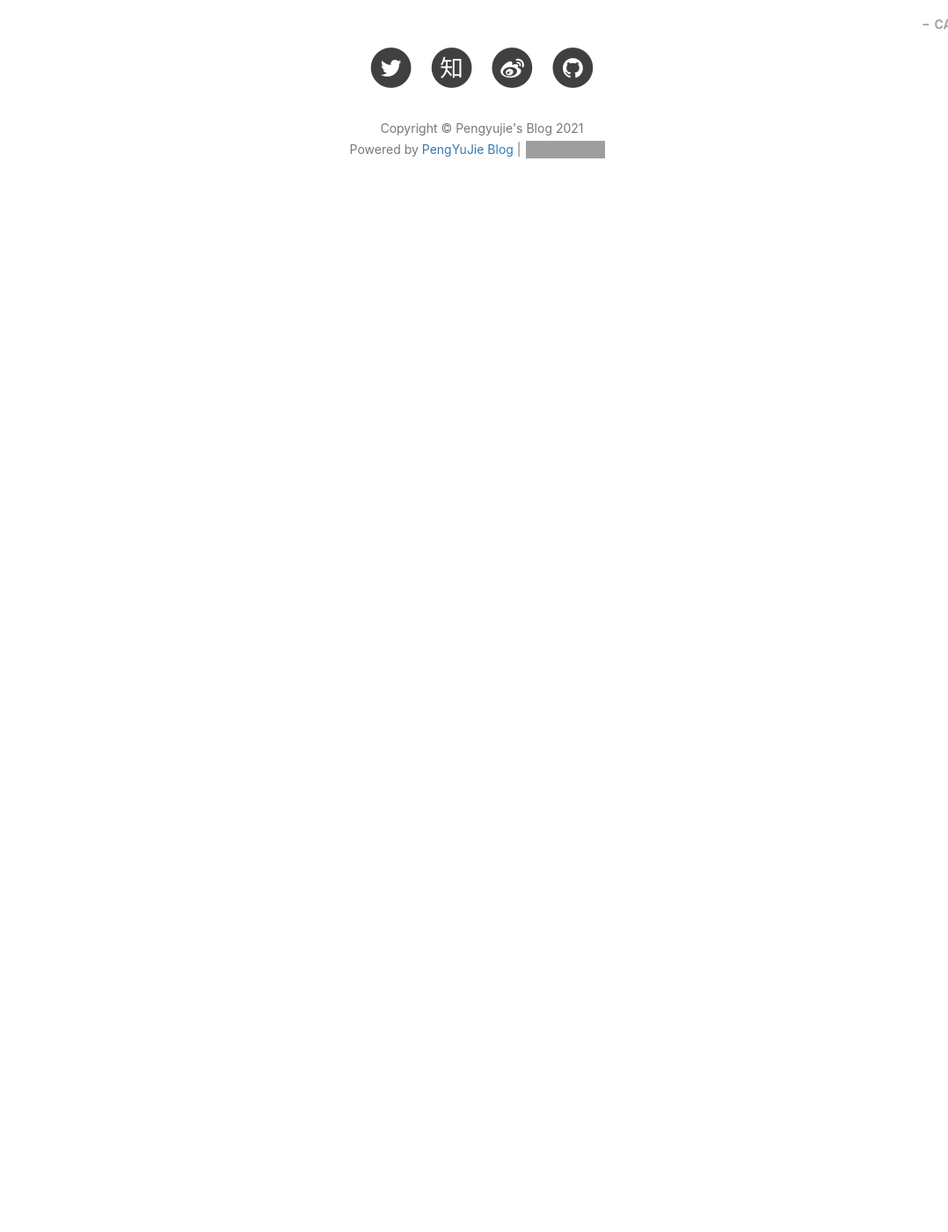
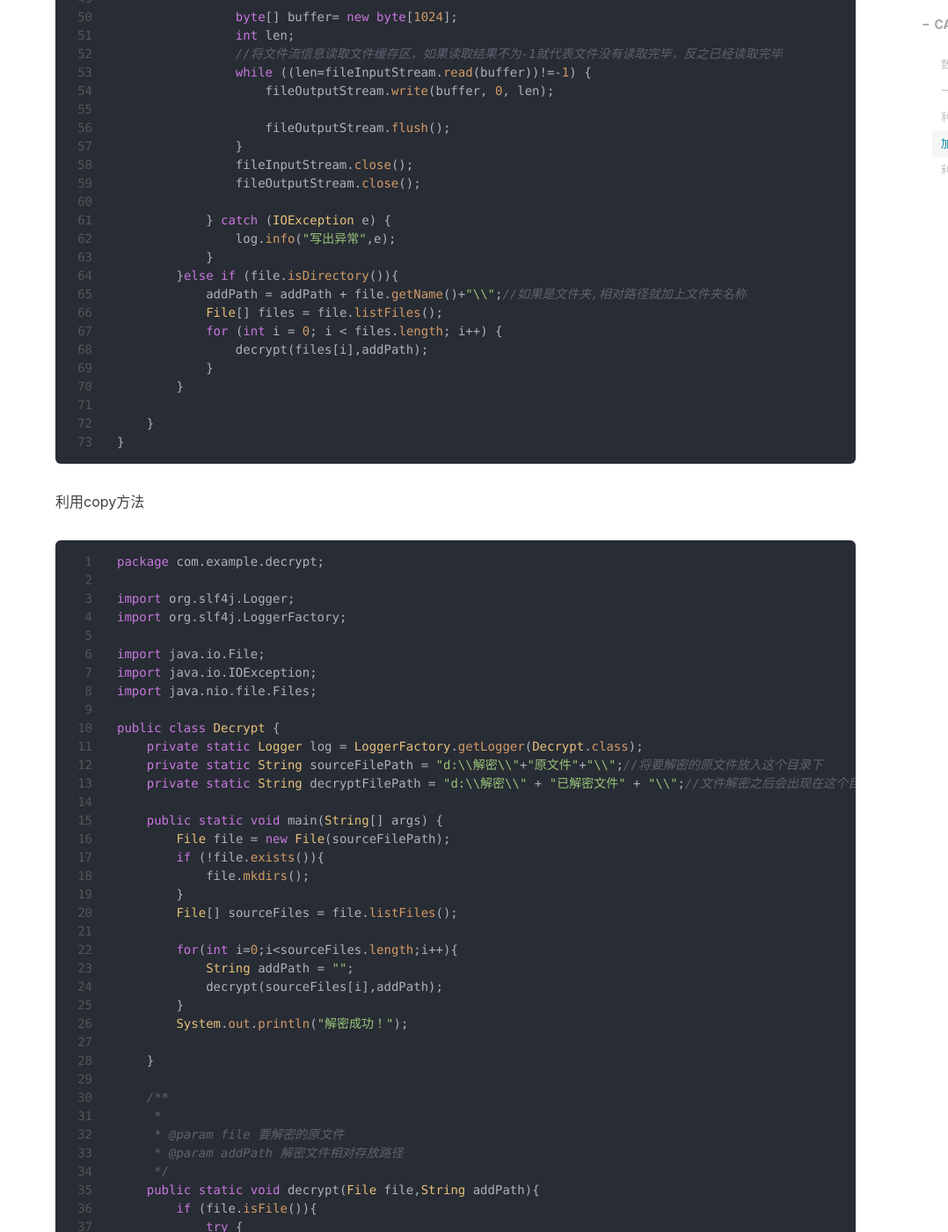
Before and after one commit to pengyujie99/pengyujie99, a Jekyll site: the page built from _posts/read_sf_lf/2021-11-06-一些小工具类的方法.md, in a window 1280 px wide and 1400 px high, scrolled down 3093 px. Shown: the whole window at 88% size, without its empty margins (202-1280 px from the left). Built offline with Jekyll 4.4.1, drawn with Linux system fonts in a browser that asks for light colours; nearby versions of some CDN libraries; comment, search, counter and statistics services are not loaded; before the commit the page ends 3367 px from its top, so only the background shows below that; some of the changed text lies outside the part shown; grey boxes are pictures that could not be loaded.

Commit message:
20211223

````diff
--- a/_posts/hidden/2021-12-23-task_浦发项目.markdown
+++ b/_posts/hidden/2021-12-23-task_浦发项目.markdown
@@ -229,7 +229,7 @@ public class PufaReceiptUtil {
             if (detailSynBean==null || detailSynBean.size()<1){
                 return;
             }
-            BufferedWriter bw = new BufferedWriter(new FileWriter(f));
+            BufferedWriter bw = new BufferedWriter(new OutputStreamWriter(new FileOutputStream(f, true),"GBK"));
             for (MerchantInfoSynBean bean : detailSynBean) {
                 StringBuffer content = new StringBuffer();
                 content.append(bean.getMerchantno());//内部商户号
@@ -359,7 +359,7 @@ public class PufaReceiptUtil {
             if (merchants==null || merchants.size()<1){
                 return;
             }
-            BufferedWriter bw = new BufferedWriter(new FileWriter(f));
+            BufferedWriter bw = new BufferedWriter(new OutputStreamWriter(new FileOutputStream(f, true),"GBK"));
 
             for (MerchantInfoSynOtherBean merchant : merchants) {
                 int pageSize = 50000;//查询大小
@@ -488,7 +488,7 @@ public class PufaReceiptUtil {
             if (merchants==null || merchants.size()<1){
                 return;
             }
-            BufferedWriter bw = new BufferedWriter(new FileWriter(f));
+            BufferedWriter bw = new BufferedWriter(new OutputStreamWriter(new FileOutputStream(f, true),"GBK"));
             for (MerchantInfoSynOtherBean merchant : merchants) {
                 List<FundSettlementSynBean> detailSynBean = merchantService.findSettlementSynBean(yesterday,merchant.getMerchantid());
                 if (detailSynBean == null || detailSynBean.size() < 1) {
--- a/_posts/read_sf_lf/2021-11-06-一些小工具类的方法.md
+++ b/_posts/read_sf_lf/2021-11-06-一些小工具类的方法.md
@@ -12,7 +12,19 @@ tags:
 
 
 
-数组对象化
+#### 数组对象化
+
+前端传过来的parms
+
+~~~jsp
+		   aoData.push( { "name": "agentname", "value": $.trim($("#agentname1").val())} );
+		   aoData.push( { "name": "regionalagentname", "value": $("#regionalagentname").val()} );
+		   aoData.push( { "name": "timelyswitch", "value": $("#timelyswitch").val()} );
+		   aoData.push( { "name": "provincecode", "value": $("#merchantprovince").find(" option:selected").attr("code")} );
+		   aoData.push( { "name": "citycode", "value": $("#merchantcity").find(" option:selected").attr("code")} );
+~~~
+
+
 
 ```java
 List<JSONParam> list = Arrays.asList(params);//将数组转为 list然后通过 parm将其对象化
@@ -27,7 +39,7 @@ for (JSONParam param : list) {
 
 
 
-一个对象 输出打印(利用反射)
+#### 一个对象 输出打印(利用反射)
 
 ~~~java
 Class<? extends YunyingManagerBaseBean> aClass = updateOneById.getClass();
@@ -46,7 +58,7 @@ Class<? extends YunyingManagerBaseBean> aClass = updateOneById.getClass();
 
 
 
-利用BigDecimal进行计算（保留格式小数点后二位）
+#### 利用BigDecimal进行计算（保留格式小数点后二位）
 
 ~~~java
 
@@ -63,57 +75,208 @@ public static String spdValue(String platform_debitcard_top_fee){
 
 
 
-关于加密软件加密的问题，当你用程序生成文件是不会进行加密的（部分加密软件），这时候可以利用程序将文件复制一份即可解决加密问题。代码如下：
+#### 加密软件解密
+
+关于加密软件加密的问题，当你用程序生成文件是不会进行加密的（部分加密软件），这时候可以利用程序将文件复制一份即可解决加密问题。二种方式
+
+代码如下：
+
+利用io流
 
 ~~~java
-package com.example.jiami;
+package com.example.decrypt;
 
-import lombok.extern.slf4j.Slf4j;
-import java.io.*;
+import org.slf4j.Logger;
+import org.slf4j.LoggerFactory;
 
-@Slf4j
-public class JieMi {
+import java.io.File;
+import java.io.FileInputStream;
+import java.io.FileOutputStream;
+import java.io.IOException;
+
+public class DecryptIO {
+    private static Logger log = LoggerFactory.getLogger(DecryptIO.class);
+    private static String sourceFilePath = "d:\\解密\\"+"原文件"+"\\";//将要解密的原文件放入这个目录下
+    private static String decryptFilePath = "d:\\解密\\" + "已解密文件" + "\\";//文件解密之后会出现在这个目录下
     public static void main(String[] args) {
-        String sourceFilePath = "d:\\解密\\"+"原文件"+"\\";//将要解密的原文件放入这个目录下
-        String path = "d:\\解密\\" + "已解密文件" + "\\";//文件解密之后会出现在这个目录下
+
         File file = new File(sourceFilePath);
         if (!file.exists()){
             file.mkdirs();
         }
         File[] sourceFiles = file.listFiles();
         for(int i=0;i<sourceFiles.length;i++){
-            if (sourceFiles[i].isFile()){
-                try {
-                    FileInputStream fileInputStream = new FileInputStream(sourceFiles[i]);
-                    File pathFile = new File(path);
-                    File newFile = new File(path+sourceFiles[i].getName());
-                    if (!pathFile.exists()){
-                        pathFile.mkdirs();
-                    }
-                    if (!newFile.exists()){
-                        newFile.createNewFile();
-                    }
-                    //新文件输出流
-                    FileOutputStream fileOutputStream = new FileOutputStream(newFile);
+            String addPath = "";
+            decrypt(sourceFiles[i],addPath);//解密文件
+        }
+        System.out.println("解密完成");
+    }
 
-                    byte[] buffer= new byte[1024];
-                    int len;
-                    //将文件流信息读取文件缓存区，如果读取结果不为-1就代表文件没有读取完毕，反之已经读取完毕
-                    while ((len=fileInputStream.read(buffer))!=-1) {
-                        fileOutputStream.write(buffer, 0, len);
+    /**
+     *
+     * @param file 要解密的原文件
+     * @param addPath 解密文件相对存放路径
+     */
+    public static void decrypt(File file,String addPath ){
+        if (file.isFile()){
+            try {
+                FileInputStream fileInputStream = new FileInputStream(file);
 
-                        fileOutputStream.flush();
+            File pathFile = new File(decryptFilePath+addPath);//解密文件绝对存放路径
+            File newFile = new File(decryptFilePath+addPath+file.getName());//解密文件
+                if (!pathFile.exists()){
+                    pathFile.mkdirs();
+                }
+                if (!newFile.exists()){
+                    newFile.createNewFile();
+                }
+                //新文件输出流
+                FileOutputStream fileOutputStream = new FileOutputStream(newFile);
 
-                    }
-                    fileInputStream.close();
-                    fileOutputStream.close();
-                    System.out.println("SUCCESS!");
-                } catch (IOException e) {
-                    log.info("解密异常",e);
+                byte[] buffer= new byte[1024];
+                int len;
+                //将文件流信息读取文件缓存区，如果读取结果不为-1就代表文件没有读取完毕，反之已经读取完毕
+                while ((len=fileInputStream.read(buffer))!=-1) {
+                    fileOutputStream.write(buffer, 0, len);
+
+                    fileOutputStream.flush();
                 }
+                fileInputStream.close();
+                fileOutputStream.close();
 
+            } catch (IOException e) {
+                log.info("写出异常",e);
+            }
+        }else if (file.isDirectory()){
+            addPath = addPath + file.getName()+"\\";//如果是文件夹,相对路径就加上文件夹名称
+            File[] files = file.listFiles();
+            for (int i = 0; i < files.length; i++) {
+                decrypt(files[i],addPath);
             }
         }
-        }
+
+    }
 }
 ~~~
+
+利用copy方法
+
+~~~java
+package com.example.decrypt;
+
+import org.slf4j.Logger;
+import org.slf4j.LoggerFactory;
+
+import java.io.File;
+import java.io.IOException;
+import java.nio.file.Files;
+
+public class Decrypt {
+    private static Logger log = LoggerFactory.getLogger(Decrypt.class);
+    private static String sourceFilePath = "d:\\解密\\"+"原文件"+"\\";//将要解密的原文件放入这个目录下
+    private static String decryptFilePath = "d:\\解密\\" + "已解密文件" + "\\";//文件解密之后会出现在这个目录下
+
+    public static void main(String[] args) {
+        File file = new File(sourceFilePath);
+        if (!file.exists()){
+            file.mkdirs();
+        }
+        File[] sourceFiles = file.listFiles();
+
+        for(int i=0;i<sourceFiles.length;i++){
+            String addPath = "";
+            decrypt(sourceFiles[i],addPath);
+        }
+        System.out.println("解密成功！");
+
+    }
+
+    /**
+     *
+     * @param file 要解密的原文件
+     * @param addPath 解密文件相对存放路径
+     */
+    public static void decrypt(File file,String addPath){
+        if (file.isFile()){
+            try {
+                //先创建文件夹
+                File pathFile = new File(decryptFilePath+addPath);
+                if (!pathFile.exists()){
+                    pathFile.mkdirs();
+                }
+                addPath = addPath + file.getName();
+                Files.copy(file.toPath(),new File(decryptFilePath+addPath).toPath());
+            } catch (IOException e) {
+                e.printStackTrace();
+            }
+        }else if (file.isDirectory()){
+            addPath = addPath + file.getName()+"\\";//如果是文件夹,相对路径就加上文件夹名称
+            log.info(addPath);
+            File[] files = file.listFiles();
+            for (int i = 0; i < files.length; i++) {
+                decrypt(files[i],addPath);
+            }
+        }
+    }
+}
+~~~
+
+
+
+遍历map取出KV(还有一种利用set 这里没写)
+
+~~~java
+		LinkedHashMap<String, Object> map = new LinkedHashMap<>();
+        map.put("limit",5);
+        map.put("offset",0);
+        map.put("applying_merchant_id",1520336971);
+        map.put("activity_area_code",990000);
+        map.put("activity_scene","SCAN_CODE_TO_ORDER");
+
+        String result = "";
+        Set<Map.Entry<String, Object>> entries = map.entrySet();
+        Iterator<Map.Entry<String, Object>> it = entries.iterator();
+        int flag = 0;
+        while(it.hasNext()){
+            Map.Entry<String, Object> next = it.next();
+            if (flag==0){
+                result = result + next.getKey() + "=" + next.getValue();
+            }else{
+                result = result + "&" + next.getKey() + "=" + next.getValue();
+            }
+            flag++;
+        }
+
+        System.out.println(result);
+~~~
+
+
+
+#### 利用迭代器去取map的kv
+
+每一次调用`it.next()`方法it就已经是下一个元素了所以只需要调用一次。
+
+错误的写法
+
+```
+Set<Map.Entry<String, Object>> entries = map.entrySet();
+        Iterator<Map.Entry<String, Object>> it = entries.iterator();
+        int flag = 0;
+        while(it.hasNext()){
+            result = result+it.next().getKey() + "=" + it.next().getValue();
+        }
+```
+
+
+
+正确的写法
+
+~~~
+Set<Map.Entry<String, Object>> entries = map.entrySet();
+        Iterator<Map.Entry<String, Object>> it = entries.iterator();
+        int flag = 0;
+        while(it.hasNext()){
+            Map.Entry<String, Object> next = it.next();
+            result = result+next.getKey() + "=" + next.getValue();
+        }
+~~~
````
Also changed, not shown: _posts/read_sf_lf/2021-10-11-Bug.markdown (+35 -0 lines).
